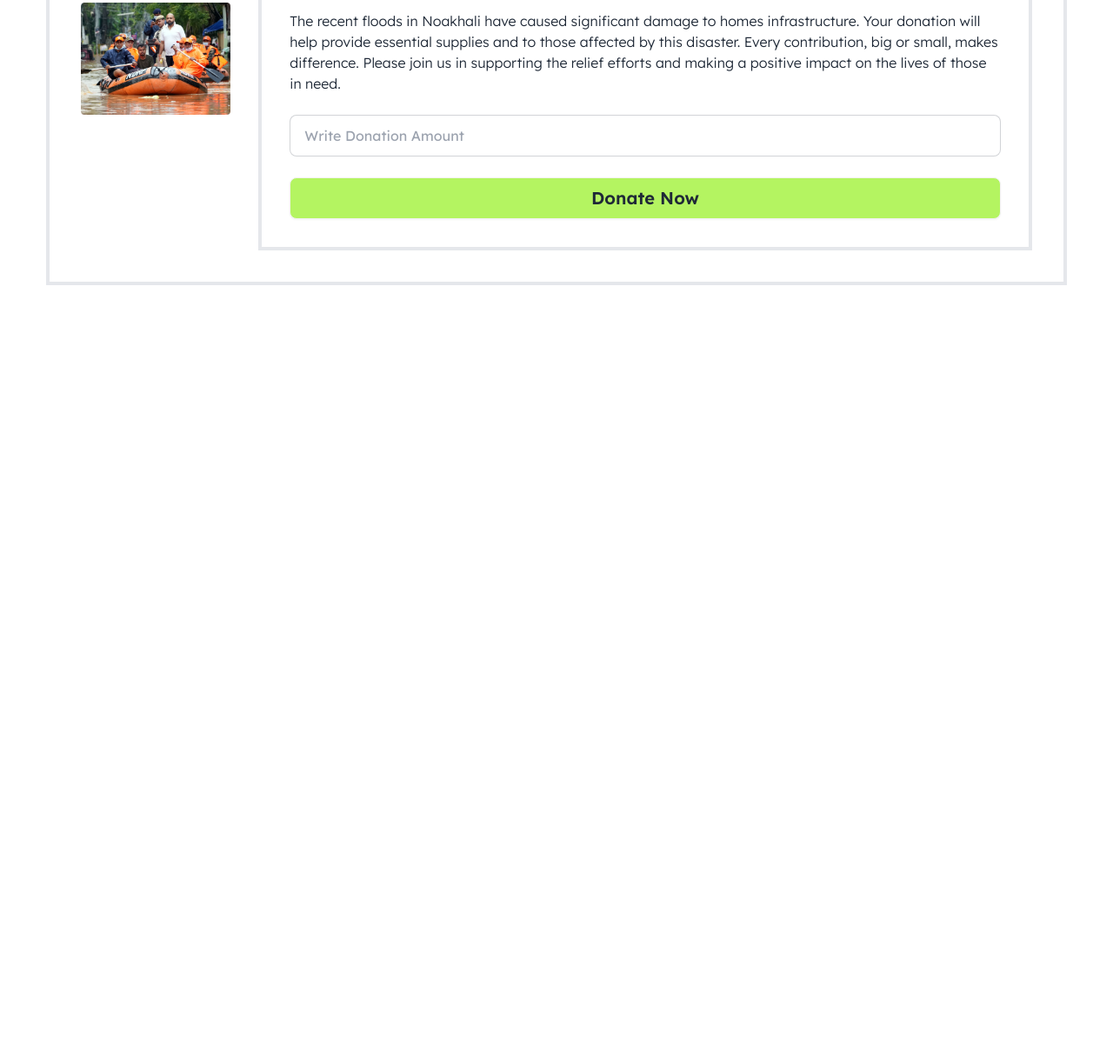
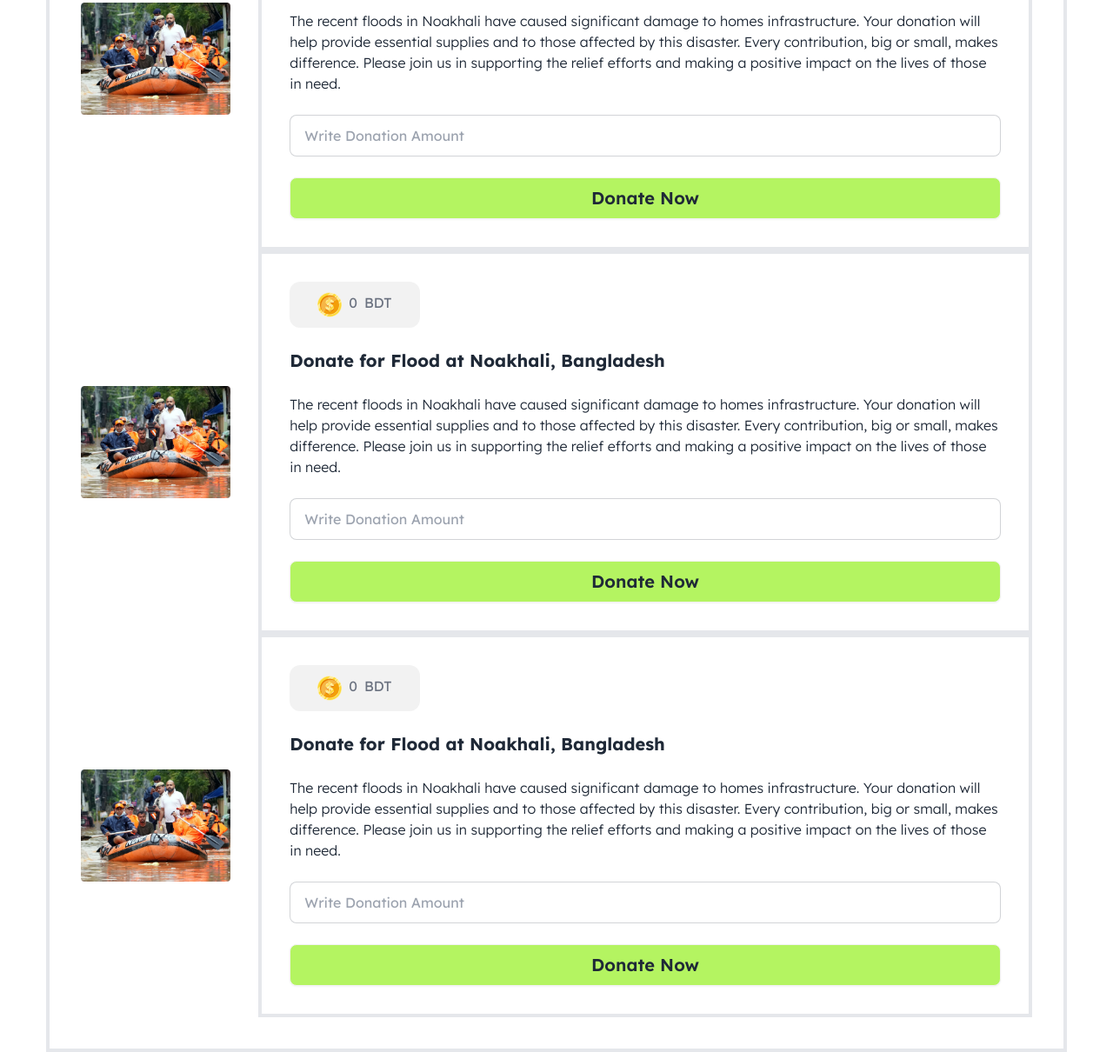
Before and after one commit to sbsajibsx/donate-website, a plain HTML site: page index.html in a window 1280 px wide. Shown: the part 422-1632 px from the top of the page at 87% size. Before the commit the page ends 800 px from the top, so only its background shows below. Drawn offline with nearby package versions, Linux system fonts and the light colour scheme.

Commit message:
added 3 box

```diff
--- a/index.html
+++ b/index.html
@@ -113,6 +113,70 @@
             <!-- donate button end -->
           </div>
         </div>
+        <!-- box 1 end -->
+        <!-- box 2 start -->
+        <div class="md:flex items-center gap-8">
+          <div>
+            <img src="assets/noakhali.png" alt="">
+          </div>
+          <div class="border-4 p-8 space-y-6">
+            <!-- coin start -->
+              <span class="bg-third px-8 py-3 rounded-xl text-gray-500 gap-2 inline-flex">
+                <img src="assets/coin.png" alt=""><span>0</span>BDT
+              </span>
+            <!-- coin end -->
+            <!-- heading start -->
+            <h1 class="font-bold text-xl">Donate for Flood at Noakhali, Bangladesh</h1>
+            <!-- heading end -->
+            <!-- paragraph start -->
+            <p class="font-light"> The recent floods in Noakhali have caused significant damage to homes  infrastructure. Your donation will help provide essential supplies and  to those affected by this disaster. Every contribution, big or small, makes  difference. Please join us in supporting the relief efforts and making a positive impact on the lives of those in need.</p>
+            <!-- paragraph end -->
+            <!-- input start -->
+            <div>
+              <input type="text" placeholder="Write Donation Amount" class="input input-bordered w-full" />
+            </div>
+            <!-- input end -->
+            <!-- donate button start -->
+            <div>
+              <!-- Open the modal using ID.showModal() method -->
+              <button class="w-full btn font-semibold text-xl bg-primary hover:bg-primary" onclick="my_modal_1.showModal()">Donate Now</button>
+
+            </div>
+            <!-- donate button end -->
+          </div>
+        </div>
+        <!-- box 2 end -->
+        <!-- box 3 start -->
+        <div class="md:flex items-center gap-8">
+          <div>
+            <img src="assets/noakhali.png" alt="">
+          </div>
+          <div class="border-4 p-8 space-y-6">
+            <!-- coin start -->
+              <span class="bg-third px-8 py-3 rounded-xl text-gray-500 gap-2 inline-flex">
+                <img src="assets/coin.png" alt=""><span>0</span>BDT
+              </span>
+            <!-- coin end -->
+            <!-- heading start -->
+            <h1 class="font-bold text-xl">Donate for Flood at Noakhali, Bangladesh</h1>
+            <!-- heading end -->
+            <!-- paragraph start -->
+            <p class="font-light"> The recent floods in Noakhali have caused significant damage to homes  infrastructure. Your donation will help provide essential supplies and  to those affected by this disaster. Every contribution, big or small, makes  difference. Please join us in supporting the relief efforts and making a positive impact on the lives of those in need.</p>
+            <!-- paragraph end -->
+            <!-- input start -->
+            <div>
+              <input type="text" placeholder="Write Donation Amount" class="input input-bordered w-full" />
+            </div>
+            <!-- input end -->
+            <!-- donate button start -->
+            <div>
+              <!-- Open the modal using ID.showModal() method -->
+              <button class="w-full btn font-semibold text-xl bg-primary hover:bg-primary" onclick="my_modal_1.showModal()">Donate Now</button>
+            </div>
+            <!-- donate button end -->
+          </div>
+        </div>
+        <!-- box 3 end -->
       </section>
     </main>
 </body>
```
